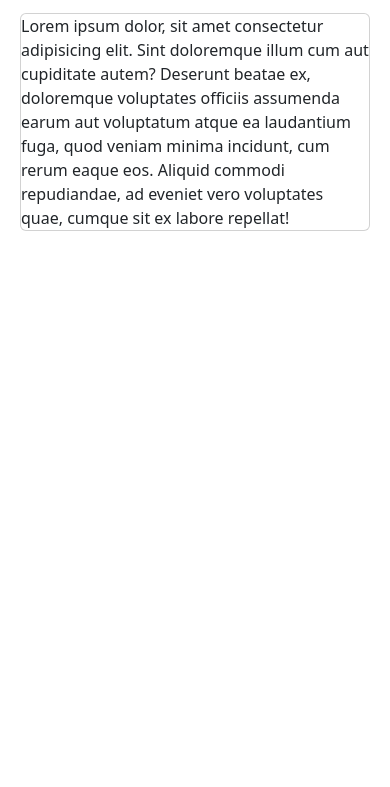
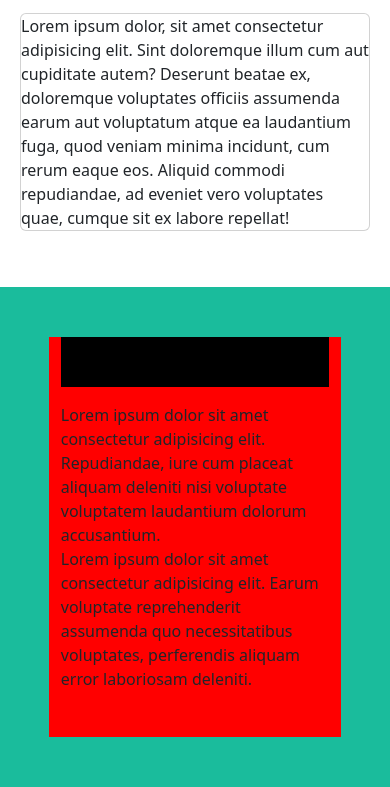
Before and after one commit to devitoangelo/html-css-bootstrap-freelancer, a plain HTML site: page index.html in a window 390 px wide. Shown: the part 1935-2722 px from the top of the page. Before the commit the page ends 2174 px from the top, so only its background shows below. Drawn offline with nearby package versions, Linux system fonts and the light colour scheme.

Commit message:
about-responsive--layout

```diff
--- a/assets/css/style.css
+++ b/assets/css/style.css
@@ -17,13 +17,7 @@
 .debug .portfolio_container{
     height: 80%;
     background-color: red;
-
-
-
 }
-
-
-
 
 
 header{
@@ -57,3 +51,12 @@ header{
 }
 
 /* portfolio */
+
+
+
+.about{
+    background-color: black;
+    height: 50px;
+
+
+}
--- a/index.html
+++ b/index.html
@@ -43,7 +43,7 @@
 
         </div>
         <div class="container">
-            <div class="row row-cols-1 row-cols-sm-1 row-cols-md-3 justify-content-center">
+            <div class="row row-cols-1 row-cols-sm-2 row-cols-md-3 justify-content-center">
                 <div class="col">
                     <div class="card  m-2">
                         Lorem ipsum dolor sit amet consectetur adipisicing elit. Assumenda molestias nemo, laboriosam
@@ -92,7 +92,32 @@
                         commodi repudiandae, ad eveniet vero voluptates quae, cumque sit ex labore repellat!
                     </div>
                 </div>
+            </div>
+        </div>
+        <!-- card -->
 
+
+
+
+        <div class="jumbo mt-5">
+            <div class="container portfolio_container w-75">
+                <div class="about mb-3">
+                </div>
+
+                <div class="row row-cols-1 row-cols-sm-2 ">
+                    <div class="col">
+                       Lorem ipsum dolor sit amet consectetur adipisicing elit. Repudiandae, iure cum placeat aliquam deleniti nisi voluptate voluptatem laudantium dolorum accusantium.
+
+                    </div>
+                    <div class="col">
+                        Lorem ipsum dolor sit amet consectetur adipisicing elit. Earum voluptate reprehenderit assumenda quo necessitatibus voluptates, perferendis aliquam error laboriosam deleniti.
+
+
+                    </div>
+                </div>
+
+
+                </div>
 
             </div>
 
```
